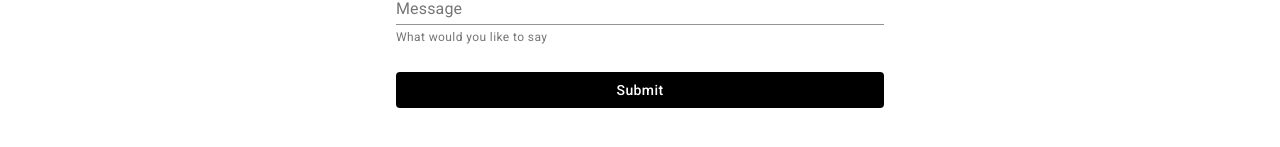
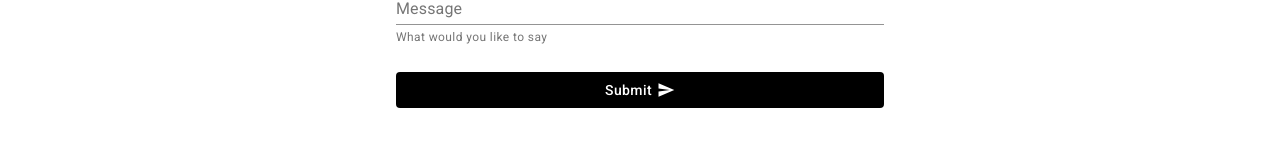
Before and after one commit to mrstevedev/react-s3, a React (Create React App) app: page / in a window 1280 px wide. Shown: the part 349-496 px from the top of the page. Built offline with nearby package versions, Linux system fonts and the light colour scheme.

Commit message:
Added send icon

```diff
--- a/src/components/UserForm.js
+++ b/src/components/UserForm.js
@@ -110,7 +110,8 @@ export class UserForm extends Component {
                 fullWidth
                 color="primary"
                 className="submit-btn"
-              >Submit</Button>
+              >Submit <span class="material-icons" style={{ fontSize: '18px', marginLeft: '5px' }}>send</span>
+              </Button>
             </FormControl>
             </form>
           </FormGroup>
```
